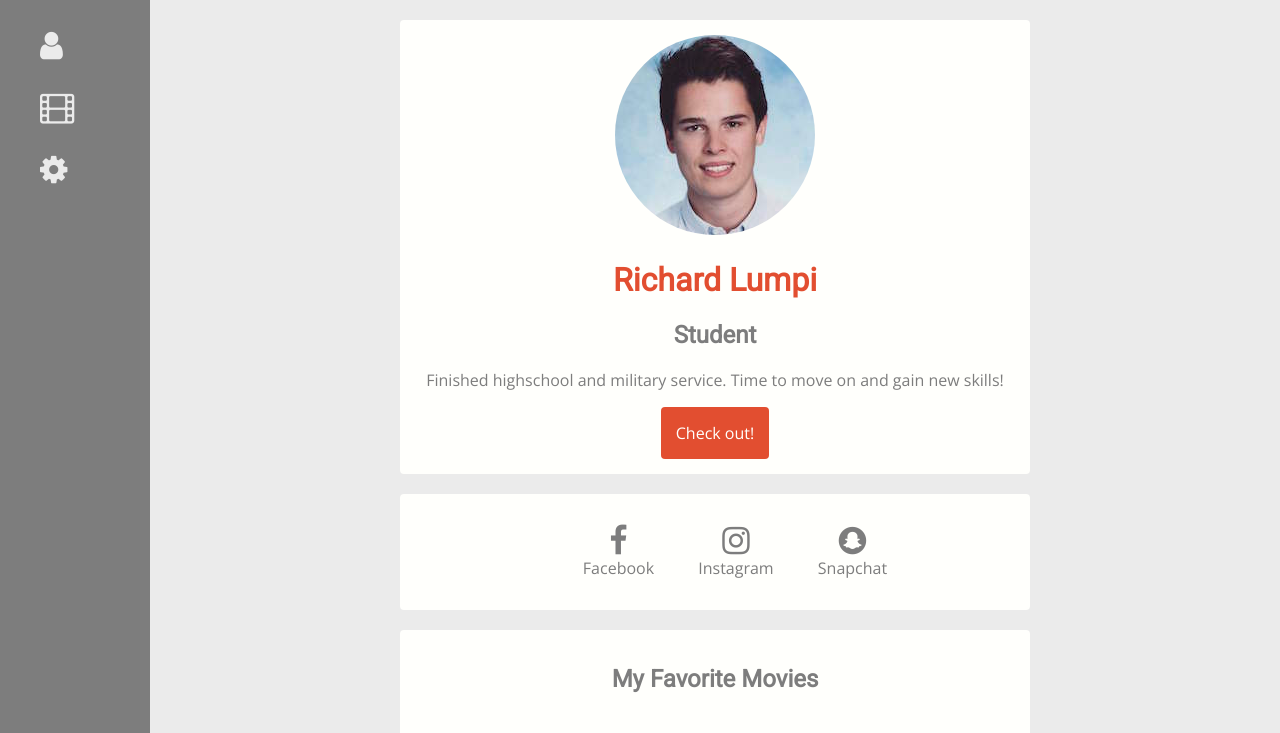
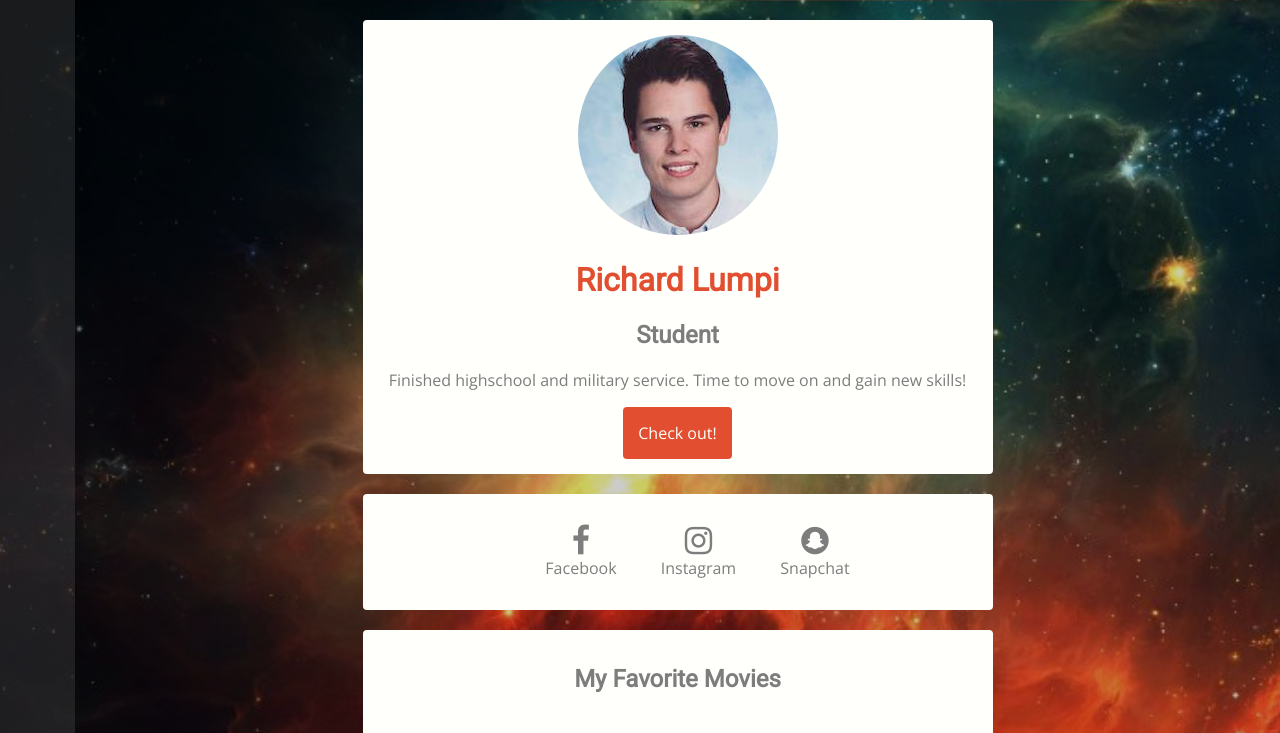
Before and after one commit to lumpirichard/profile, a plain HTML site: page index.html in a window 1280 px wide. Shown: the top 733 px of the page. Drawn offline with nearby package versions, Linux system fonts and the light colour scheme.

Commit message:
changed background image

```diff
--- a/style.css
+++ b/style.css
@@ -1,8 +1,12 @@
 body {
 font-family: 'Open Sans', sans-serif;
 font-weight: 300;
-background-color: #EBEBEB;
+background-image: linear-gradient(135deg, rgba(0,0,0,0.8) 0%, rgba(0,0,0,0.2) 50%), url(pictures/universe.jpeg);
+background-size: 100vh;
 color: #7D7D7D;
+background-repeat: no-repeat;
+background-attachment: fixed;
+background-size: cover;
 }
 
 p {
@@ -56,6 +60,7 @@ p a:hover {
 
 }
 
+
 .btn-red {
   background-color: #E24E30;
   color: #FFFFFC;
@@ -91,30 +96,35 @@ p a:hover {
 
 #sidebar {
   position: fixed;
-  width: 150px;
+  width: 75px;
   left: 0;
   top: 0;
   bottom: 0;
   background-color: #7D7D7D;
   color: #FFFFFC;
+  opacity: 0.2;
 }
 
 #sidebar ul {
   list-style: none;
+  margin-left: -39px;
 }
 
 #sidebar li {
   margin: 30px 0;
+  text-align: center;
 }
+
+#sidebar:hover
 
 #sidebar a {
   color: #EBEBEB;
 }
 
 #sidebar a:hover {
-  color: #E24E30;
+  color: #FDFDFD;
 }
 
 #page-content {
-  margin-left: 150px;
+  margin-left: 75px;
 }
```
Also changed, not shown: pictures/universe.jpeg (added).
